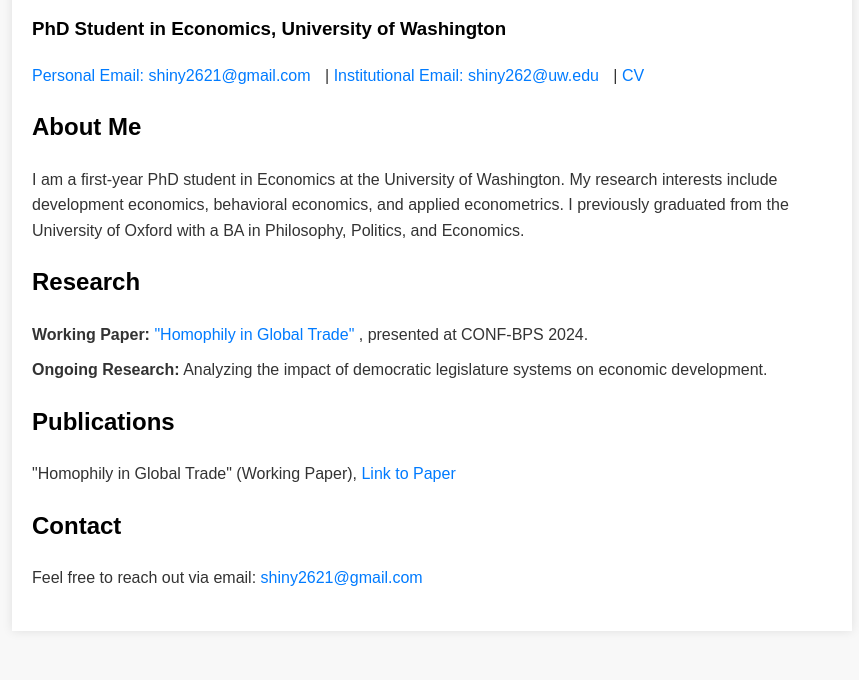
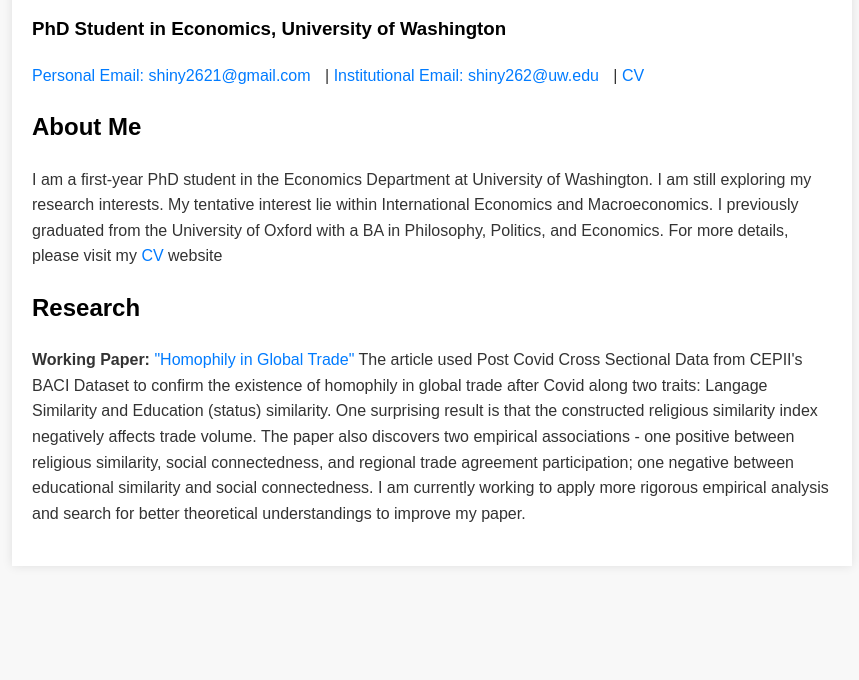
Before and after one commit to NingyiShi/NingyiShi.github.io, a plain HTML site: page index.html in a window 1280 px wide. Shown: the part 120-800 px from the top of the page, without its empty margins (208-1067 px from the left). Drawn offline with Linux system fonts and the light colour scheme.

Commit message:
Update index.html

```diff
--- a/index.html
+++ b/index.html
@@ -3,7 +3,7 @@
 <head>
     <meta charset="UTF-8">
     <meta name="viewport" content="width=device-width, initial-scale=1.0">
-    <title>Ningyi Shi - Personal Website</title>
+    <title>Ningyi Shi</title>
     <style>
         body {
             font-family: Arial, sans-serif;
@@ -51,7 +51,7 @@
 </head>
 <body>
     <div class="container">
-        <h1>Ningyi Shi</h1>
+        <h1>Ningyi(Shiny) Shi</h1>
         <h3>PhD Student in Economics, University of Washington</h3>
 
         <p class="contact-info">
@@ -63,9 +63,10 @@
         <div class="section">
             <h2>About Me</h2>
             <p>
-                I am a first-year PhD student in Economics at the University of Washington.
-                My research interests include development economics, behavioral economics,
-                and applied econometrics. I previously graduated from the University of Oxford with a BA in Philosophy, Politics, and Economics.
+                I am a first-year PhD student in the Economics Department at University of Washington.
+                I am still exploring my research interests. My tentative interest lie within International Economics and Macroeconomics.
+                I previously graduated from the University of Oxford with a BA in Philosophy, Politics, and Economics. For more details, please
+                visit my <a href="https://ningyishi.github.io/Ningyi_CV.pdf" target="_blank">CV</a> website
             </p>
         </div>
 
@@ -74,34 +75,15 @@
             <ul>
                 <li>
                     <strong>Working Paper:</strong>
-                    <a href="https://example.com" target="_blank">
+                    <a href="https://www.researchsquare.com/article/rs-3898971/v1">
                         "Homophily in Global Trade"
-                    </a>, presented at CONF-BPS 2024.
-                </li>
-                <li>
-                    <strong>Ongoing Research:</strong>
-                    Analyzing the impact of democratic legislature systems on economic development.
+                    </a> The article used Post Covid Cross Sectional Data from CEPII's BACI Dataset to confirm the existence of homophily in global trade after
+                    Covid along two traits: Langage Similarity and Education (status) similarity. One surprising result is that the constructed religious similarity
+                    index negatively affects trade volume. The paper also discovers two empirical associations - one positive between religious similarity, social
+                    connectedness, and regional trade agreement participation; one negative between educational similarity and social connectedness. I am currently
+                    working to apply more rigorous empirical analysis and search for better theoretical understandings to improve my paper.
                 </li>
             </ul>
         </div>
-
-        <div class="section">
-            <h2>Publications</h2>
-            <ul>
-                <li>
-                    "Homophily in Global Trade" (Working Paper),
-                    <a href="https://example.com" target="_blank">Link to Paper</a>
-                </li>
-            </ul>
-        </div>
-
-        <div class="section">
-            <h2>Contact</h2>
-            <p>
-                Feel free to reach out via email:
-                <a href="mailto:shiny2621@gmail.com">shiny2621@gmail.com</a>
-            </p>
-        </div>
-    </div>
 </body>
 </html>
```
